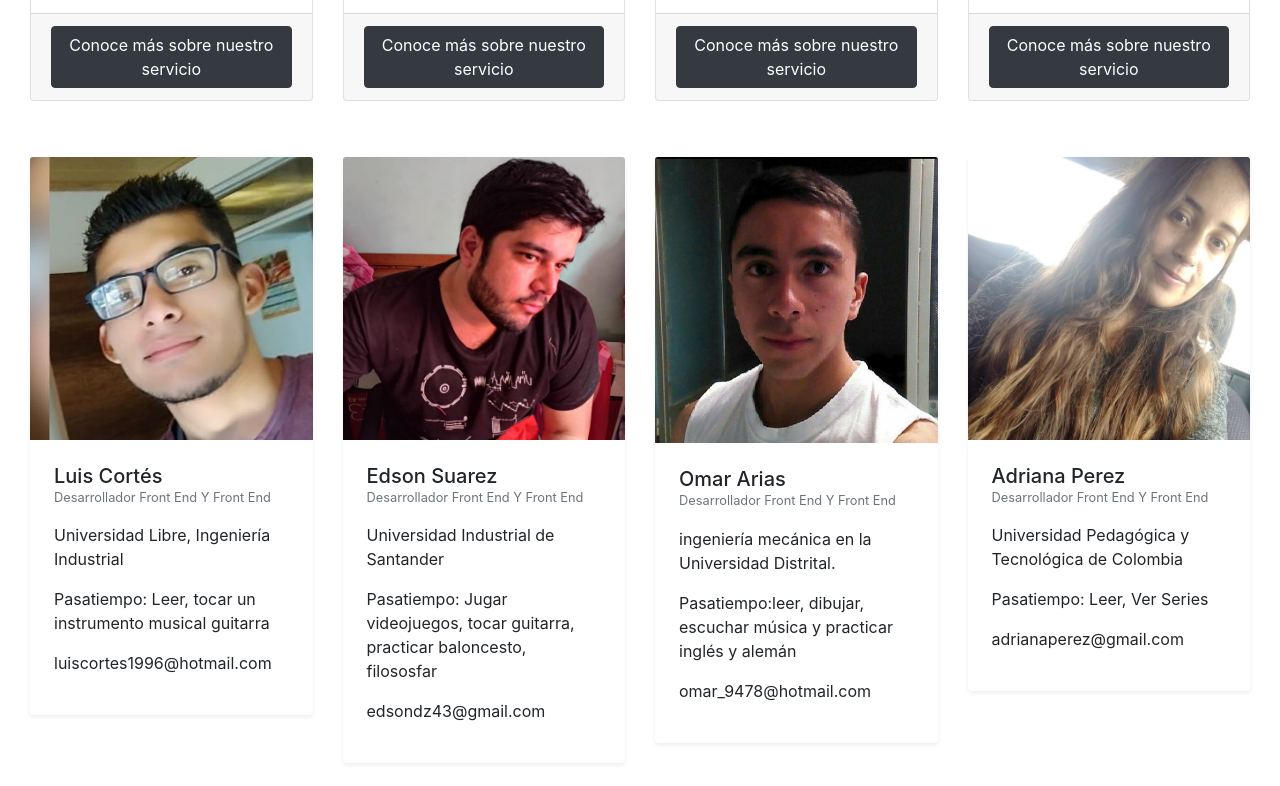
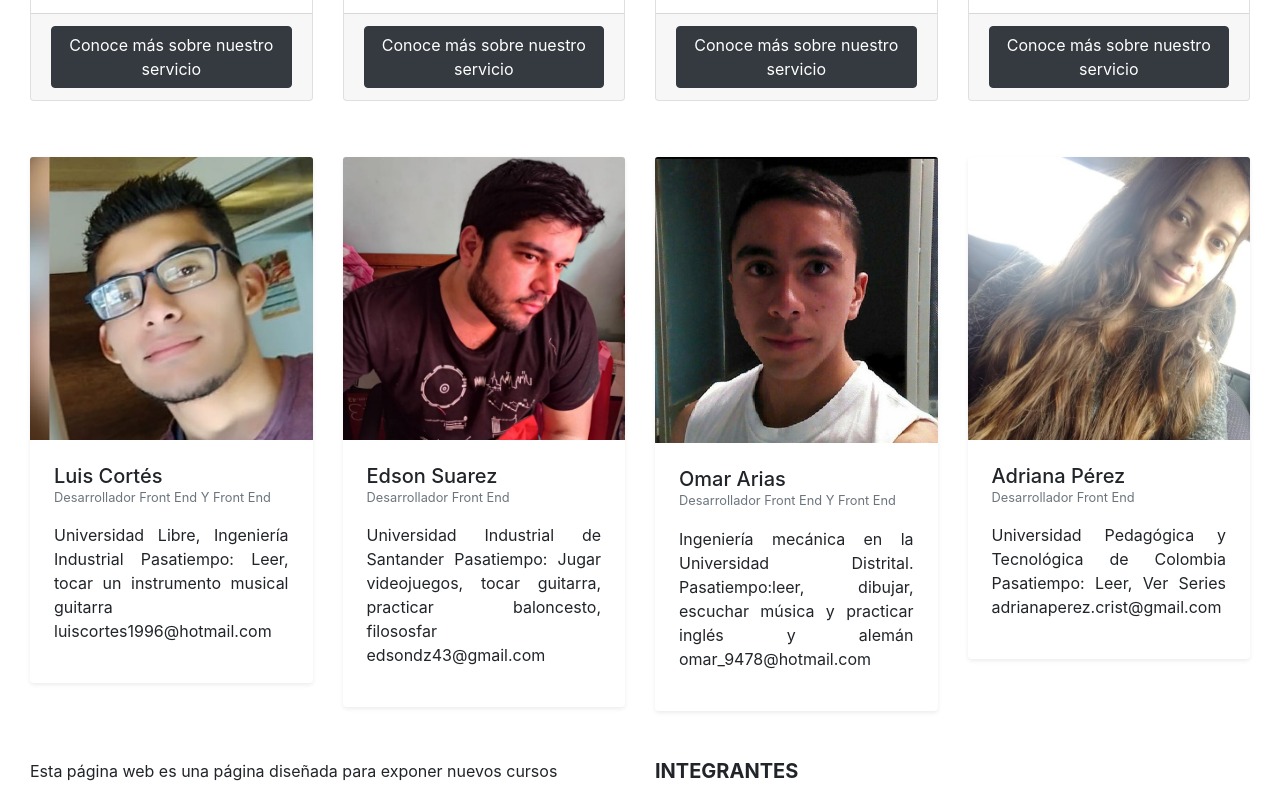
Before and after one commit to luiscortes96/semana-2-9, a Vue app: page / in a window 1280 px wide. Shown: the part 1080-1866 px from the top of the page. Built offline with nearby package versions, Linux system fonts and the light colour scheme.

Commit message:
Modificacion de equipo utilizando el componente

```diff
--- a/public/index.html
+++ b/public/index.html
@@ -117,68 +117,11 @@
 
 <!-- Team
 row pb-5 mb-4 -->
-	<div id="team">
-    <div class="row row-cols-2 row-cols-lg-4 container-fluid mx-auto py-4  ">
-        <div class="col-lg-3 col-md-6 mb-4 mb-lg-0">
-            <!-- Card-->
-            <div class="card shadow-sm border-0 rounded">
-                <div class="card-body p-0"><img src="img/Luis.jpg" alt="" class="w-100 card-img-top">
-                    <div class="p-4">
-                        <h5 class="mb-0">Luis Cortés</h5>
-                        <p class="small text-muted"> Desarrollador Front End Y Front End</p>
-              <p>Universidad Libre, Ingeniería Industrial</p>
-              <p>Pasatiempo: Leer, tocar un instrumento musical guitarra</p>
-              <p>luiscortes1996@hotmail.com</p>
-                    </div>
-                </div>
-            </div>
-        </div>
 
-        <div class="col-lg-3 col-md-6 mb-4 mb-lg-0">
-            <!-- Card-->
-            <div class="card shadow-sm border-0 rounded">
-                <div class="card-body p-0"><img src="img/Edson.jpg" alt="" class="w-100 card-img-top">
-                    <div class="p-4">
-                        <h5 class="mb-0">Edson Suarez</h5>
-                        <p class="small text-muted">Desarrollador Front End Y Front End</p>
-              <p>Universidad Industrial de Santander</p>
-              <p>Pasatiempo: Jugar videojuegos, tocar guitarra, practicar baloncesto, filososfar</p>
-              <p>edsondz43@gmail.com</p>
-                    </div>
-                </div>
-            </div>
-        </div>
 
-        <div class="col-lg-3 col-md-6 mb-4 mb-lg-0">
-            <!-- Card-->
-            <div class="card shadow-sm border-0 rounded">
-                <div class="card-body p-0"><img src="img/omar.png" alt="" class="w-100 card-img-top">
-                    <div class="p-4">
-                        <h5 class="mb-0">Omar Arias</h5>
-                        <p class="small text-muted">Desarrollador Front End Y Front End</p>
-              <p>ingeniería mecánica en la Universidad Distrital.</p>
-              <p>Pasatiempo:leer, dibujar, escuchar música y practicar inglés y alemán </p>
-              <p>omar_9478@hotmail.com</p>
-                    </div>
-                </div>
-            </div>
-        </div>
+      <div id="app" >
 
-        <div class="col-lg-3 col-md-6 mb-4 mb-lg-0">
-            <!-- Card-->
-            <div class="card shadow-sm border-0 rounded">
-                <div class="card-body p-0"><img src="img/Adriana.jpg" alt="" class="w-100 card-img-top">
-                    <div class="p-4">
-                        <h5 class="mb-0">Adriana Perez</h5>
-                        <p class="small text-muted">Desarrollador Front End Y Front End</p>
-              <p>Universidad Pedagógica y Tecnológica de Colombia</p>
-              <p>Pasatiempo: Leer, Ver Series</p>
-              <p>adrianaperez@gmail.com</p>
-                    </div>
-                </div>
-            </div>
-        </div>
-    </div>
+
       </div>
 
 	<!-- Footer -->
@@ -211,6 +154,9 @@ row pb-5 mb-4 -->
     </div>
 
   </footer>
+
+
+  <script src="https://cdn.jsdelivr.net/npm/vue@2/dist/vue.js"></script>
     <!-- Bootsrap Bundle -->
     <script src="https://code.jquery.com/jquery-3.5.1.slim.min.js" integrity="sha384-DfXdz2htPH0lsSSs5nCTpuj/zy4C+OGpamoFVy38MVBnE+IbbVYUew+OrCXaRkfj" crossorigin="anonymous"></script>
     <script src="https://cdn.jsdelivr.net/npm/bootstrap@4.5.3/dist/js/bootstrap.bundle.min.js" integrity="sha384-ho+j7jyWK8fNQe+A12Hb8AhRq26LrZ/JpcUGGOn+Y7RsweNrtN/tE3MoK7ZeZDyx" crossorigin="anonymous"></script>
--- a/src/App.vue
+++ b/src/App.vue
@@ -1,11 +1,59 @@
 <template>
   <div id="app">
+
+  <div class="row row-cols-4 row-cols-lg-4 container-fluid mx-auto py-4  ">
+  <div class="col-lg-3 col-md-6 mb-4 mb-lg-0" v-for="(item, index) of team" :key="index">
+  <TeamCard v-bind:member="item"></TeamCard>
+
   </div>
+  </div>
+  </div>
+
 </template>
 
 <script>
 
+import TeamCard from './components/TeamCard.vue'
+
 export default {
   name: 'App',
+  components:{
+    TeamCard
+  },
+  data(){
+    return{
+      title:'Hola',
+       team:[ {
+            codigo: 1,
+            nombre: 'Luis Cortés',
+            descripcion: 'Universidad Libre, Ingeniería Industrial Pasatiempo: Leer, tocar un instrumento musical guitarra luiscortes1996@hotmail.com',
+            rol: 'Desarrollador Front End Y Front End',
+            image: './img/Luis.jpg'
+            },
+            {
+            codigo: 2,
+            nombre: 'Edson Suarez',
+            descripcion: 'Universidad Industrial de Santander Pasatiempo: Jugar videojuegos, tocar guitarra, practicar baloncesto, filososfar edsondz43@gmail.com',
+            rol: 'Desarrollador Front End',
+            image: './img/Edson.jpg'
+            },
+            {
+            codigo: 3,
+            nombre: 'Omar Arias',
+            descripcion: 'Ingeniería mecánica en la Universidad Distrital. Pasatiempo:leer, dibujar, escuchar música y practicar inglés y alemán omar_9478@hotmail.com',
+            rol: 'Desarrollador Front End Y Front End',
+            image: './img/omar.png'
+            },
+            {
+            codigo: 4,
+            nombre: 'Adriana Pérez',
+            descripcion: 'Universidad Pedagógica y Tecnológica de Colombia Pasatiempo: Leer, Ver Series adrianaperez.crist@gmail.com',
+            rol: 'Desarrollador Front End',
+            image: './img/Adriana.jpg'
+            }
+
+  ]
+    }
+  }
 }
 </script>
--- a/src/components/TeamCard.vue
+++ b/src/components/TeamCard.vue
@@ -1,15 +1,27 @@
 <template>
-    <div>
 
-    </div>
+            <!-- Card-->
+
+            <div class="card shadow-sm border-0 rounded" >
+                <div class="card-body p-0"><img :src="member.image" alt="Imagen del equipo"  class="w-100 card-img-top">
+                    <div class="p-4">
+                        <h5 class="mb-0">{{member.nombre}}</h5>
+                        <p class="small text-muted"> {{member.rol}}</p>
+                        <p class="text-justify">{{member.descripcion}}</p>
+                    </div>
+                </div>
+            </div>
+
+
 </template>
 
 <script>
     export default {
         name: "TeamCard",
-        props: ['member']
+        props: [ 'member'],
     }
 </script>
+
 
 <style scoped>
 
```
Also changed, not shown: src/main.js (line endings or trailing spaces), 1 other file (tests, documents, lock files or other folders). Lines whose indentation alone changed are shown as unchanged.
